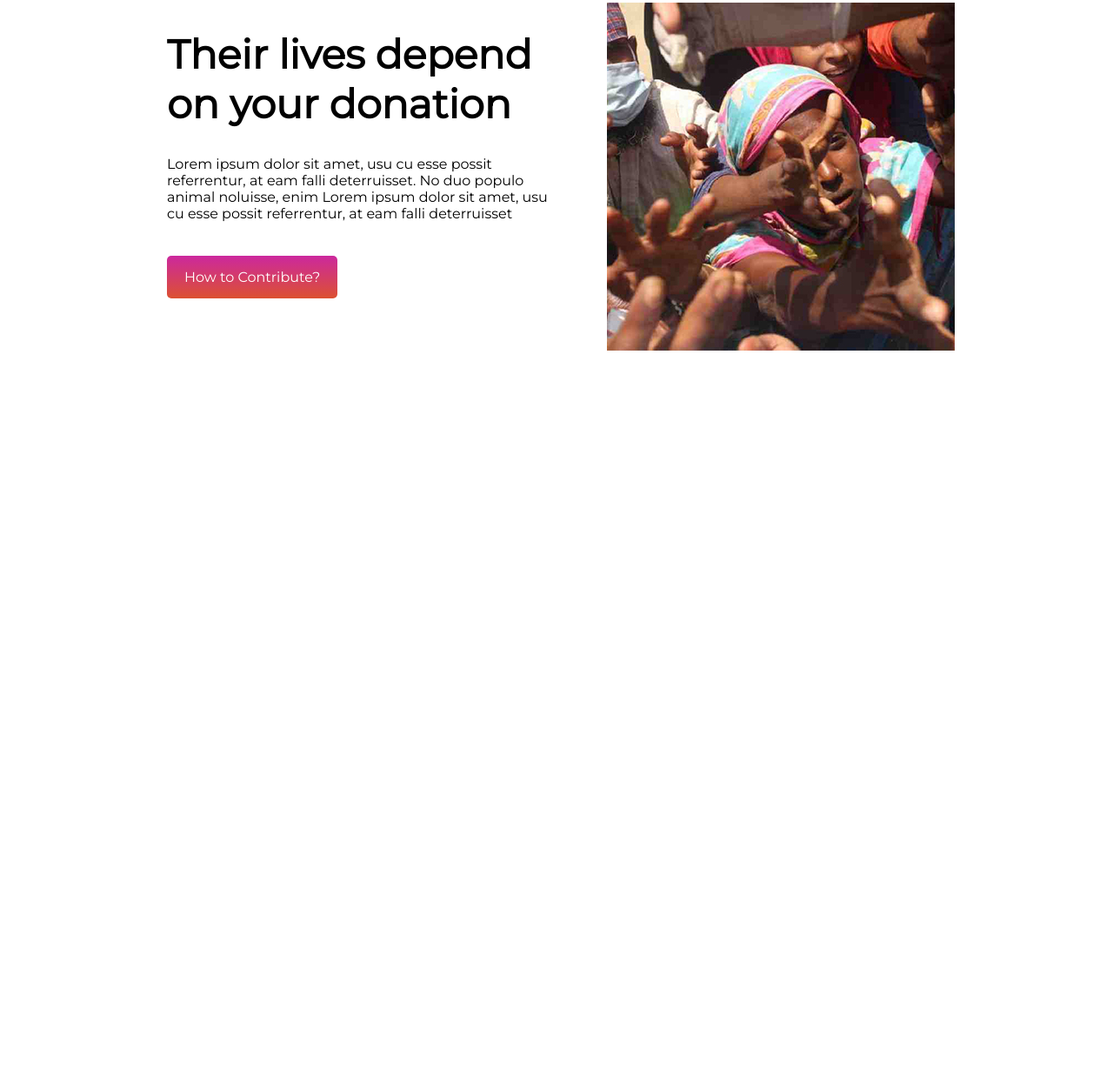
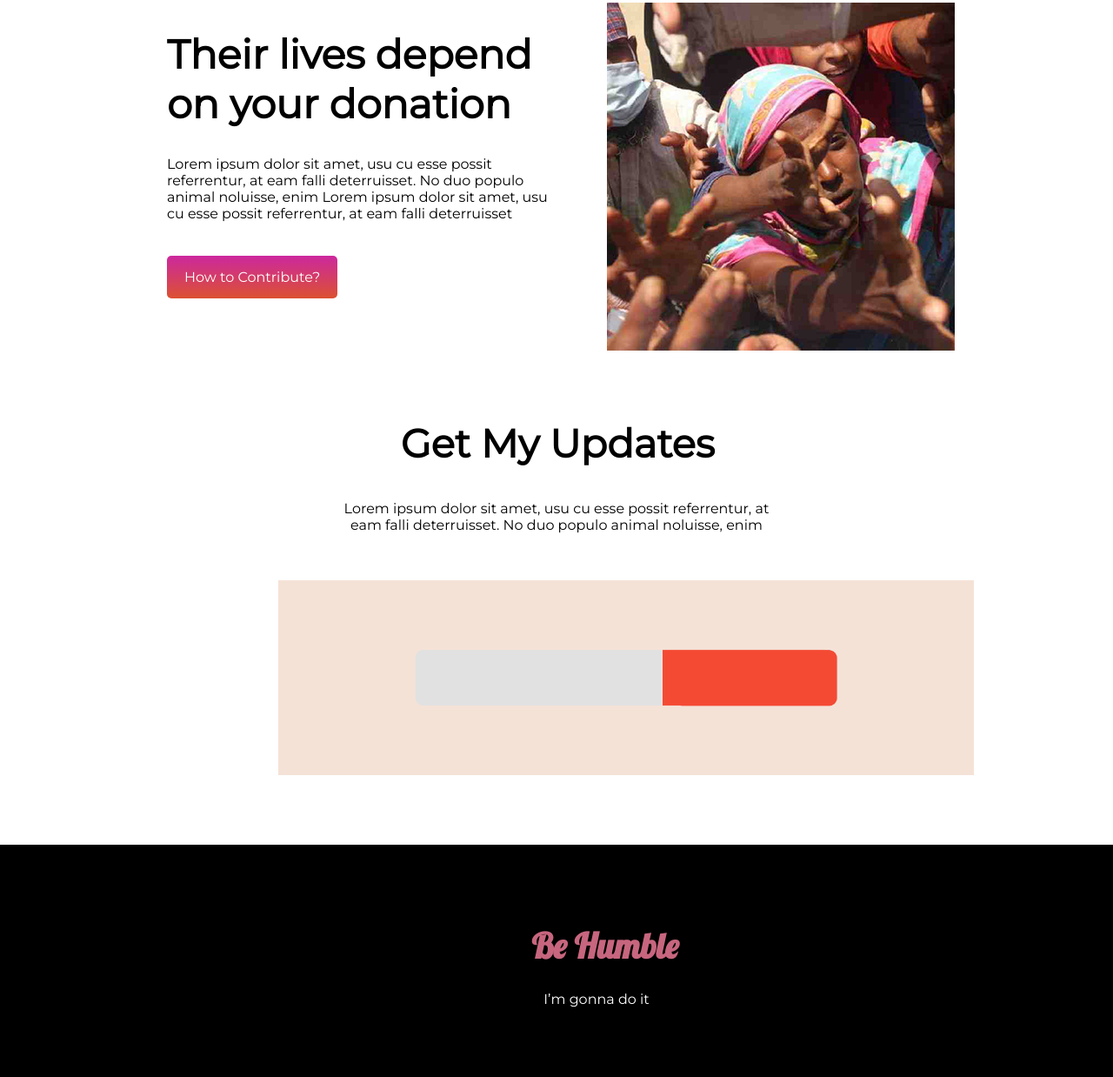
Before and after one commit to AbdulJobbar/Asssignment-1-one-page-site, a plain HTML site: page index.html in a window 1280 px wide. Shown: the part 2061-3299 px from the top of the page at 87% size. Before the commit the page ends 2468 px from the top, so only its background shows below. Drawn offline with Linux system fonts and the light colour scheme.

Commit message:
compelete but not revesond

```diff
--- a/index.html
+++ b/index.html
@@ -8,6 +8,10 @@
     <link rel="preconnect" href="https://fonts.googleapis.com">
     <link rel="preconnect" href="https://fonts.gstatic.com" crossorigin>
     <link href="https://fonts.googleapis.com/css2?family=Montserrat&display=swap" rel="stylesheet">
+    <link rel="preconnect" href="https://fonts.googleapis.com">
+    <link rel="preconnect" href="https://fonts.gstatic.com" crossorigin>
+    <link href="https://fonts.googleapis.com/css2?family=Lobster&display=swap" rel="stylesheet">
+
     <title>assaignment-site</title>
     <link rel="stylesheet" href="style.css">
     <link rel="shortcut icon" href="images/logo 2.png" type="image/x-icon">
@@ -186,10 +190,38 @@
             <img src="images/images/donation8.jpg" alt="">
         </div>
     </div>
+    <br><br>
+
+    <section>
+        <div id="get-my-updates">
+            <h1>
+                Get My Updates
+            </h1>
+
+            <p>
+                Lorem ipsum dolor sit amet, usu cu esse possit referrentur, at eam falli
+                deterruisset. No duo populo animal noluisse, enim
+            </p>
+
+        </div>
+        <br><br>
+        <img id="last-img" src="images/iconpng.png" alt="">
+    </section>
 
 
+    <br><br><br><br>
 
 
 </body>
 
+<footer>
+
+    <h1>
+        Be Humble
+    </h1>
+    <p>
+        I’m gonna do it
+    </p>
+</footer>
+
 </html>
--- a/style.css
+++ b/style.css
@@ -194,4 +194,48 @@ hr {
 
 #image-padding {
     padding-right: 1%;
+    border-radius: 5px;
 }
+
+#get-my-updates {
+    padding-left: 30%;
+    padding-right: 30%;
+}
+
+#get-my-updates h1 {
+    font-size: 45px;
+    padding-left: 15%;
+}
+
+#get-my-updates p {
+    text-align: center;
+}
+
+footer {
+
+    padding-left: 45%;
+    background-color: black;
+
+    padding-top: 5%;
+    padding-bottom: 5%;
+
+}
+
+footer h1 {
+    font-family: 'Lobster', cursive;
+    padding-left: 5%;
+    color: rgb(199, 102, 126);
+    font-size: 40px;
+
+}
+
+footer p {
+    padding-left: 7%;
+
+    color: white;
+}
+
+#last-img {
+    width: 800px;
+    padding-left: 25%;
+}
```
Also changed, not shown: images/iconpng.png (added).
